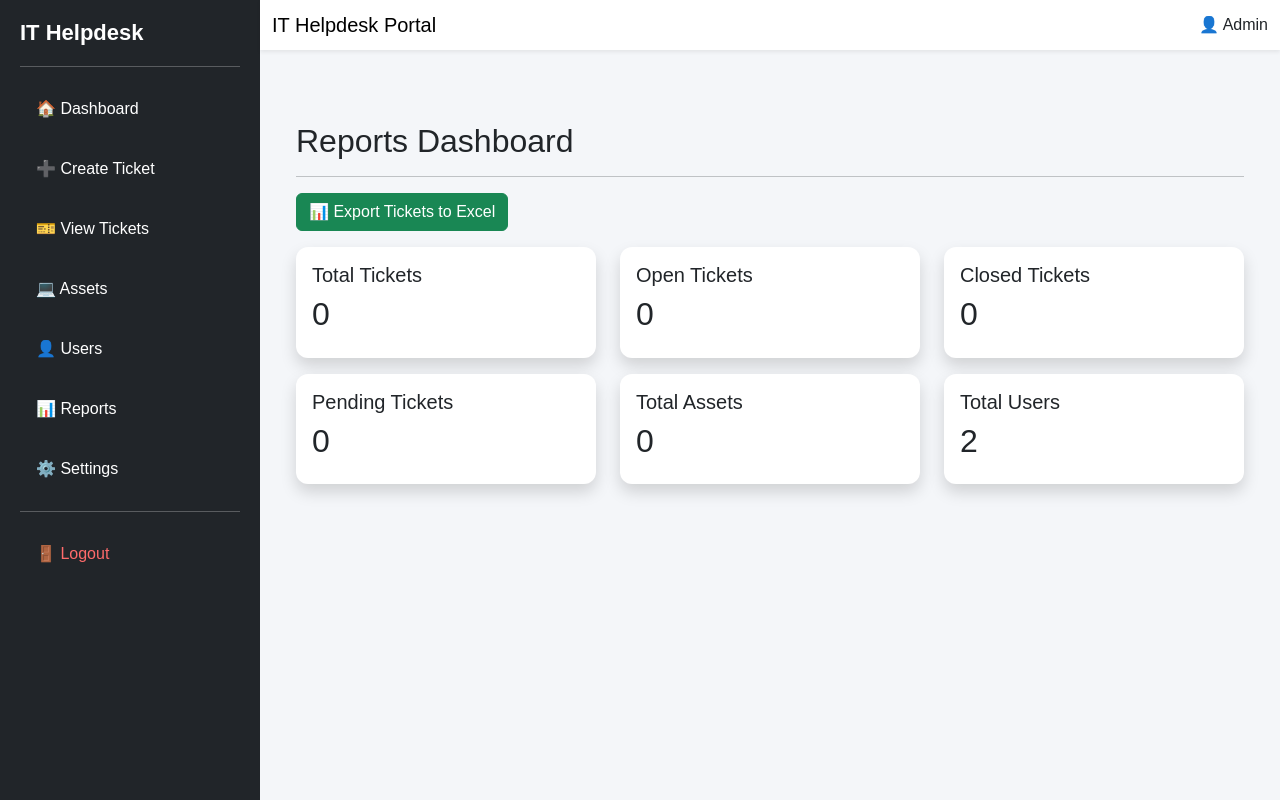
After one commit to sunilballewad-byte/IT-Helpdesk-Portal, a Flask app: page /reports in a window 1280 px wide. The commit adds this page. Run offline with Flask 3, Linux system fonts and the light colour scheme; a user stored in the database is signed in.

Commit message:
Added Reports and Excel Export

```diff
--- a/app.py
+++ b/app.py
@@ -1,4 +1,4 @@
-from flask import Flask
+from flask import Flask, render_template
 from flask_login import LoginManager
 
 from config import Config
@@ -10,6 +10,7 @@ from routes.tickets import tickets
 from routes.admin import admin
 from routes.assets import assets
 from routes.users import users
+from routes.reports import reports
 
 app = Flask(__name__)
 app.config.from_object(Config)
@@ -26,15 +27,29 @@ def load_user(user_id):
     return User.query.get(int(user_id))
 
 
+# -------------------------------
+# Error Pages
+# -------------------------------
+@app.errorhandler(403)
+def forbidden(error):
+    return render_template("errors/403.html"), 403
+
+
+# -------------------------------
 # Register Blueprints
+# -------------------------------
 app.register_blueprint(auth)
 app.register_blueprint(dashboard)
 app.register_blueprint(tickets)
 app.register_blueprint(admin)
 app.register_blueprint(assets)
 app.register_blueprint(users)
+app.register_blueprint(reports)
 
 
+# -------------------------------
+# Create Database
+# -------------------------------
 with app.app_context():
     db.create_all()
 
--- a/models.py
+++ b/models.py
@@ -44,6 +44,9 @@ class Ticket(db.Model):
     created_by = db.Column(db.String(100))
     assigned_to = db.Column(db.String(100))
 
+    # File attachment
+    attachment = db.Column(db.String(255))
+
     created_at = db.Column(
         db.DateTime,
         default=db.func.current_timestamp()
--- a/routes/dashboard.py
+++ b/routes/dashboard.py
@@ -9,6 +9,7 @@ dashboard = Blueprint("dashboard", __name__)
 @login_required
 def dashboard_home():
 
+    # ---------------- Tickets ----------------
     total_tickets = Ticket.query.count()
 
     open_tickets = Ticket.query.filter_by(status="Open").count()
@@ -17,6 +18,7 @@ def dashboard_home():
 
     pending_tickets = Ticket.query.filter_by(status="Pending").count()
 
+    # ---------------- Assets ----------------
     total_assets = Asset.query.count()
 
     assigned_assets = Asset.query.filter_by(status="Assigned").count()
@@ -25,6 +27,7 @@ def dashboard_home():
 
     repair_assets = Asset.query.filter_by(status="Repair").count()
 
+    # ---------------- Recent Tickets ----------------
     recent_tickets = (
         Ticket.query
         .order_by(Ticket.id.desc())
@@ -34,13 +37,16 @@ def dashboard_home():
 
     return render_template(
         "dashboard.html",
+
         total_tickets=total_tickets,
         open_tickets=open_tickets,
         closed_tickets=closed_tickets,
         pending_tickets=pending_tickets,
+
         total_assets=total_assets,
         assigned_assets=assigned_assets,
         available_assets=available_assets,
         repair_assets=repair_assets,
+
         recent_tickets=recent_tickets
     )
--- /dev/null
+++ b/routes/reports.py
@@ -0,0 +1,79 @@
+from flask import Blueprint, render_template, abort
+from flask_login import login_required, current_user
+from flask import send_file
+from openpyxl import Workbook
+from io import BytesIO
+from models import Ticket, Asset, User
+
+reports = Blueprint("reports", __name__)
+
+@reports.route("/reports/tickets/excel")
+@login_required
+def export_ticket_excel():
+
+    if current_user.role != "Admin":
+        abort(403)
+
+    wb = Workbook()
+    ws = wb.active
+
+    ws.title = "Tickets"
+
+    ws.append([
+        "Ticket No",
+        "Title",
+        "Category",
+        "Priority",
+        "Status",
+        "Created By"
+    ])
+
+    tickets = Ticket.query.all()
+
+    for ticket in tickets:
+
+        ws.append([
+            ticket.ticket_number,
+            ticket.title,
+            ticket.category,
+            ticket.priority,
+            ticket.status,
+            ticket.created_by
+        ])
+
+    output = BytesIO()
+
+    wb.save(output)
+
+    output.seek(0)
+
+    return send_file(
+        output,
+        download_name="Tickets_Report.xlsx",
+        as_attachment=True,
+        mimetype="application/vnd.openxmlformats-officedocument.spreadsheetml.sheet"
+    )
+@reports.route("/reports")
+@login_required
+def reports_dashboard():
+
+    if current_user.role != "Admin":
+        abort(403)
+
+    total_tickets = Ticket.query.count()
+    open_tickets = Ticket.query.filter_by(status="Open").count()
+    closed_tickets = Ticket.query.filter_by(status="Closed").count()
+    pending_tickets = Ticket.query.filter_by(status="Pending").count()
+
+    total_assets = Asset.query.count()
+    total_users = User.query.count()
+
+    return render_template(
+        "reports.html",
+        total_tickets=total_tickets,
+        open_tickets=open_tickets,
+        closed_tickets=closed_tickets,
+        pending_tickets=pending_tickets,
+        total_assets=total_assets,
+        total_users=total_users
+    )
--- a/templates/base.html
+++ b/templates/base.html
@@ -58,7 +58,7 @@
     </div>
 
 </div>
-
+<script src="https://cdn.jsdelivr.net/npm/chart.js"></script>
 <script src="https://cdn.jsdelivr.net/npm/bootstrap@5.3.3/dist/js/bootstrap.bundle.min.js"></script>
 
 </body>
--- a/templates/layout/sidebar.html
+++ b/templates/layout/sidebar.html
@@ -6,10 +6,12 @@
 
     <hr>
 
+    <!-- Dashboard -->
     <a href="{{ url_for('dashboard.dashboard_home') }}">
         🏠 Dashboard
     </a>
 
+    <!-- Tickets -->
     <a href="{{ url_for('tickets.create_ticket') }}">
         ➕ Create Ticket
     </a>
@@ -17,6 +19,9 @@
     <a href="{{ url_for('tickets.view_tickets') }}">
         🎫 View Tickets
     </a>
+
+    <!-- Admin Menu -->
+    {% if current_user.role == "Admin" %}
 
     <a href="{{ url_for('assets.view_assets') }}">
         💻 Assets
@@ -26,7 +31,7 @@
         👤 Users
     </a>
 
-    <a href="#">
+    <a href="{{ url_for('reports.reports_dashboard') }}">
         📊 Reports
     </a>
 
@@ -34,8 +39,11 @@
         ⚙️ Settings
     </a>
 
+    {% endif %}
+
     <hr>
 
+    <!-- Logout -->
     <a href="{{ url_for('auth.logout') }}" class="logout">
         🚪 Logout
     </a>
--- /dev/null
+++ b/templates/reports.html
@@ -0,0 +1,86 @@
+{% extends "base.html" %}
+
+{% block title %}Reports{% endblock %}
+
+{% block content %}
+
+<div class="container mt-5">
+
+    <h2>Reports Dashboard</h2>
+    <hr>
+
+    <!-- Export Button -->
+    <div class="mb-3">
+        <a href="{{ url_for('reports.export_ticket_excel') }}"
+           class="btn btn-success">
+            📊 Export Tickets to Excel
+        </a>
+    </div>
+
+    <!-- First Row -->
+    <div class="row">
+
+        <div class="col-md-4 mb-3">
+            <div class="card shadow">
+                <div class="card-body">
+                    <h5>Total Tickets</h5>
+                    <h2>{{ total_tickets }}</h2>
+                </div>
+            </div>
+        </div>
+
+        <div class="col-md-4 mb-3">
+            <div class="card shadow">
+                <div class="card-body">
+                    <h5>Open Tickets</h5>
+                    <h2>{{ open_tickets }}</h2>
+                </div>
+            </div>
+        </div>
+
+        <div class="col-md-4 mb-3">
+            <div class="card shadow">
+                <div class="card-body">
+                    <h5>Closed Tickets</h5>
+                    <h2>{{ closed_tickets }}</h2>
+                </div>
+            </div>
+        </div>
+
+    </div>
+
+    <!-- Second Row -->
+    <div class="row">
+
+        <div class="col-md-4 mb-3">
+            <div class="card shadow">
+                <div class="card-body">
+                    <h5>Pending Tickets</h5>
+                    <h2>{{ pending_tickets }}</h2>
+                </div>
+            </div>
+        </div>
+
+        <div class="col-md-4 mb-3">
+            <div class="card shadow">
+                <div class="card-body">
+                    <h5>Total Assets</h5>
+                    <h2>{{ total_assets }}</h2>
+                </div>
+            </div>
+        </div>
+
+        <div class="col-md-4 mb-3">
+            <div class="card shadow">
+                <div class="card-body">
+                    <h5>Total Users</h5>
+                    <h2>{{ total_users }}</h2>
+                </div>
+            </div>
+        </div>
+
+    </div>
+
+</div>
+
+{% endblock %}
```
Also changed, not shown: config.py (+6 -1 lines), routes/assets.py (+19 -17 lines), routes/tickets.py (+47 -11 lines), routes/users.py (+58 -18 lines), templates/create_ticket.html (+20 -12 lines), templates/dashboard.html (+112 -17 lines), templates/errors/403.html (added, +28 -0 lines), database/helpdesk.db.
